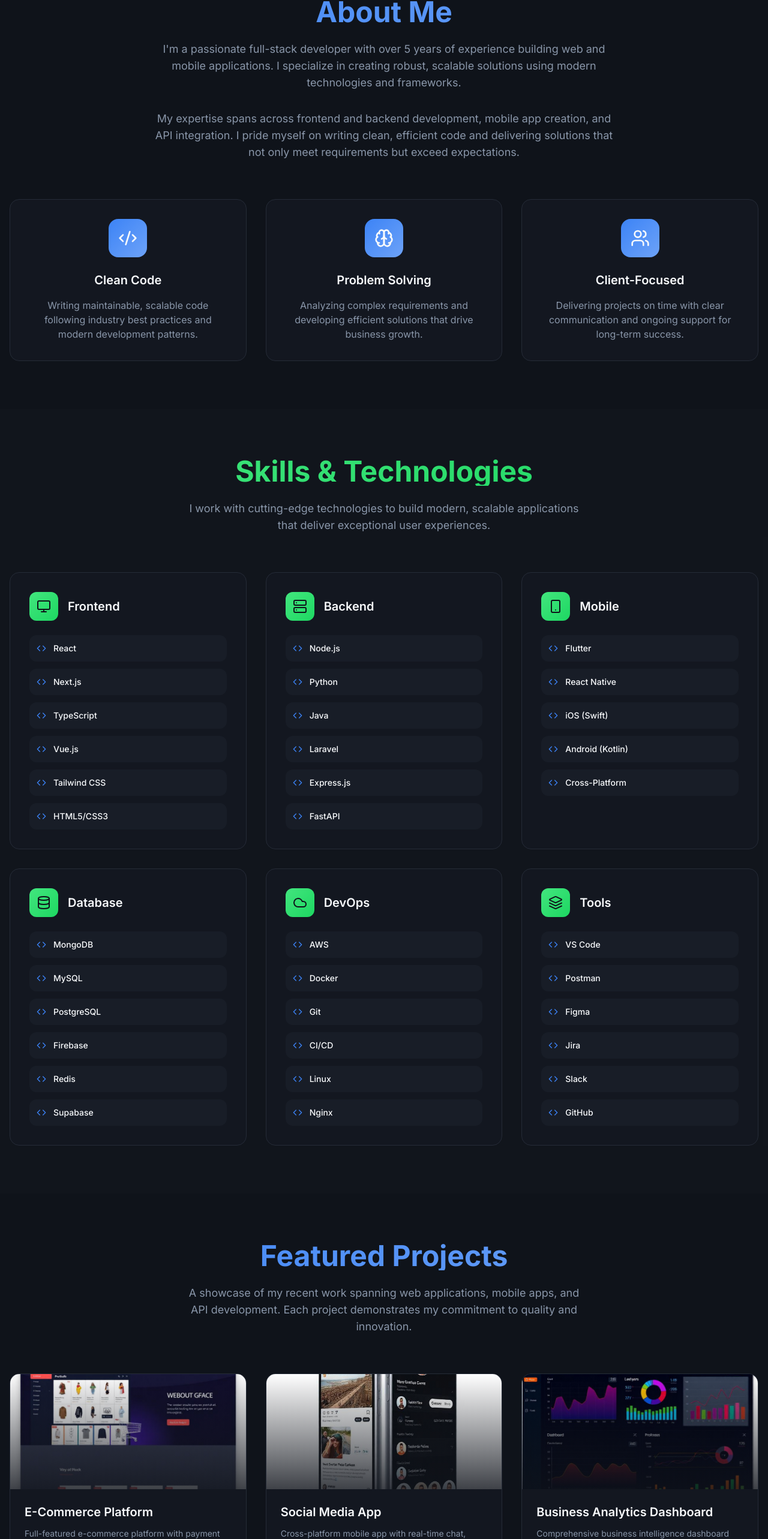
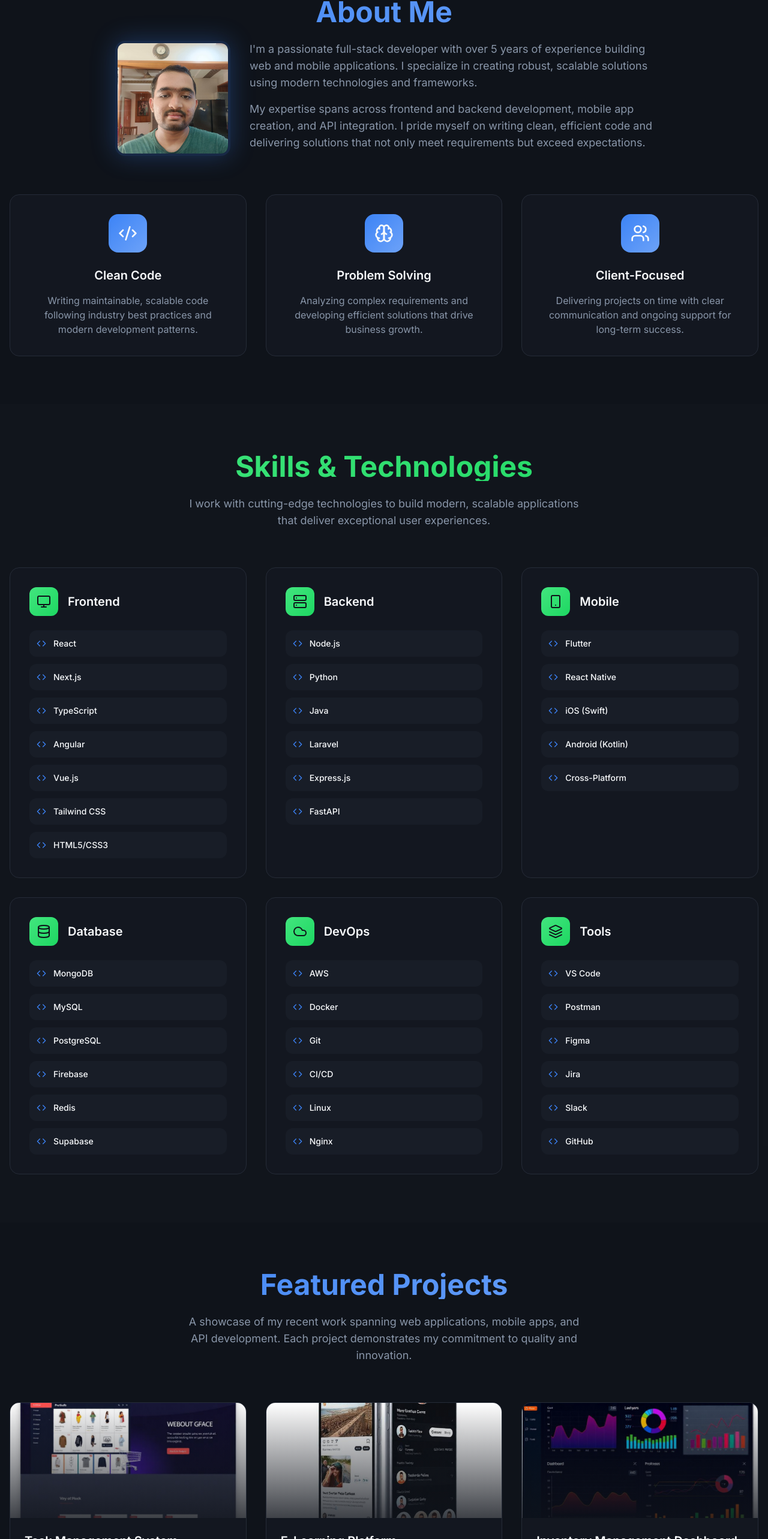
Before and after one commit to PatelMahir/mahirs-portfolio, a React (Vite) app: page / in a window 1280 px wide. Shown: the part 884-3450 px from the top of the page at 60% size. Built offline with nearby package versions, Linux system fonts and the light colour scheme; the HTML template or start-up script is replaced by a standard one.

Commit message:
Update portfolio with new content

```diff
--- a/src/components/About.tsx
+++ b/src/components/About.tsx
@@ -1,4 +1,5 @@
 import { Code2, Brain, Users } from "lucide-react";
+import mahirPhoto from "@/assets/mahir-photo.jpg";
 
 const About = () => {
   const features = [
@@ -26,8 +27,17 @@ const About = () => {
           <h2 className="text-4xl md:text-5xl font-bold mb-6 text-gradient-primary">
             About Me
           </h2>
-          <div className="max-w-3xl mx-auto">
-            <p className="text-lg text-muted-foreground mb-8">
+          <div className="max-w-4xl mx-auto">
+            <div className="flex flex-col lg:flex-row items-center lg:items-start gap-8 mb-8">
+              <div className="flex-shrink-0">
+                <img
+                  src={mahirPhoto}
+                  alt="Mahir Patel"
+                  className="w-48 h-48 rounded-2xl object-cover border-4 border-primary/20 shadow-glow"
+                />
+              </div>
+              <div className="flex-1 lg:text-left text-center">
+                <p className="text-lg text-muted-foreground mb-4">
                   I'm a passionate full-stack developer with over 5 years of experience building
                   web and mobile applications. I specialize in creating robust, scalable solutions
                   using modern technologies and frameworks.
@@ -37,6 +47,8 @@ const About = () => {
                   and API integration. I pride myself on writing clean, efficient code and delivering
                   solutions that not only meet requirements but exceed expectations.
                 </p>
+              </div>
+            </div>
           </div>
         </div>
 
--- a/src/components/Contact.tsx
+++ b/src/components/Contact.tsx
@@ -67,8 +67,8 @@ const Contact = () => {
     {
       icon: Github,
       label: "GitHub",
-      href: "https://github.com",
-      username: "@mahir"
+      href: "https://github.com/PatelMahir",
+      username: "@PatelMahir"
     },
     {
       icon: Mail,
--- a/src/components/Footer.tsx
+++ b/src/components/Footer.tsx
@@ -6,7 +6,7 @@ const Footer = () => {
   const socialLinks = [
     {
       icon: Github,
-      href: "https://github.com",
+      href: "https://github.com/PatelMahir",
       label: "GitHub"
     },
     {
--- a/src/components/Projects.tsx
+++ b/src/components/Projects.tsx
@@ -11,45 +11,51 @@ const Projects = () => {
   const projects = [
     {
       id: 1,
-      title: "E-Commerce Platform",
-      description: "Full-featured e-commerce platform with payment integration, inventory management, and admin dashboard. Built for scalability and performance.",
+      title: "Task Management System",
+      description: "A comprehensive task management application with real-time collaboration, project tracking, and team management features.",
       image: ecommerceImg,
-      tech: ["React", "Node.js", "MongoDB", "Stripe"]
+      tech: ["React", "Node.js", "MongoDB", "Socket.io"],
+      github: "https://github.com/PatelMahir/task-management-system"
     },
     {
       id: 2,
-      title: "Social Media App",
-      description: "Cross-platform mobile app with real-time chat, media sharing, and social features. Built with modern mobile development practices.",
+      title: "E-Learning Platform",
+      description: "Interactive e-learning platform with course management, video streaming, quizzes, and progress tracking for students and instructors.",
       image: socialImg,
-      tech: ["Flutter", "Firebase", "Dart", "FCM"]
+      tech: ["Angular", "Express.js", "MySQL", "JWT"],
+      github: "https://github.com/PatelMahir/e-learning-platform"
     },
     {
       id: 3,
-      title: "Business Analytics Dashboard",
-      description: "Comprehensive business intelligence dashboard with real-time data visualization, reporting, and user management systems.",
+      title: "Inventory Management Dashboard",
+      description: "Real-time inventory tracking system with analytics, supplier management, and automated stock alerts for businesses.",
       image: dashboardImg,
-      tech: ["Laravel", "MySQL", "Chart.js", "PHP"]
+      tech: ["Vue.js", "Laravel", "PostgreSQL", "Redis"],
+      github: "https://github.com/PatelMahir/inventory-management"
     },
     {
       id: 4,
-      title: "iOS Productivity App",
-      description: "Native iOS application for productivity and task management with offline support and iCloud synchronization.",
+      title: "Weather Forecast App",
+      description: "Cross-platform mobile weather application with location-based forecasts, weather alerts, and intuitive UI design.",
       image: iosImg,
-      tech: ["Swift", "Core Data", "CloudKit", "iOS"]
+      tech: ["Flutter", "Dart", "OpenWeather API", "SQLite"],
+      github: "https://github.com/PatelMahir/weather-forecast-app"
     },
     {
       id: 5,
-      title: "Cross-Platform Finance App",
-      description: "Multi-platform financial tracking application with secure authentication and real-time data synchronization.",
+      title: "Expense Tracker Mobile App",
+      description: "Personal finance management app with expense categorization, budget planning, and financial insights with offline support.",
       image: reactNativeImg,
-      tech: ["React Native", "TypeScript", "AWS", "Redux"]
+      tech: ["React Native", "TypeScript", "Realm DB", "Chart.js"],
+      github: "https://github.com/PatelMahir/expense-tracker-mobile"
     },
     {
       id: 6,
-      title: "RESTful API Service",
-      description: "Scalable REST API with comprehensive documentation, authentication, and third-party integrations for enterprise clients.",
+      title: "Blog Management API",
+      description: "RESTful API for blog management with user authentication, content moderation, and SEO optimization features.",
       image: apiImg,
-      tech: ["Python", "FastAPI", "PostgreSQL", "Docker"]
+      tech: ["Python", "Django", "PostgreSQL", "Celery"],
+      github: "https://github.com/PatelMahir/blog-management-api"
     }
   ];
 
@@ -82,7 +88,7 @@ const Projects = () => {
                 <h3 className="text-xl font-semibold mb-3">{project.title}</h3>
                 <p className="text-muted-foreground mb-4 text-sm">{project.description}</p>
 
-                <div className="flex flex-wrap gap-2 mb-6">
+                <div className="flex flex-wrap gap-2 mb-4">
                   {project.tech.map((tech, index) => (
                     <span
                       key={index}
@@ -92,6 +98,15 @@ const Projects = () => {
                     </span>
                   ))}
                 </div>
+
+                <a
+                  href={project.github}
+                  target="_blank"
+                  rel="noopener noreferrer"
+                  className="text-primary hover:text-primary-glow transition-colors text-sm font-medium"
+                >
+                  View on GitHub →
+                </a>
               </div>
             </div>
           ))}
--- a/src/components/Skills.tsx
+++ b/src/components/Skills.tsx
@@ -14,7 +14,7 @@ const Skills = () => {
     {
       title: "Frontend",
       icon: Monitor,
-      skills: ["React", "Next.js", "TypeScript", "Vue.js", "Tailwind CSS", "HTML5/CSS3"]
+      skills: ["React", "Next.js", "TypeScript", "Angular", "Vue.js", "Tailwind CSS", "HTML5/CSS3"]
     },
     {
       title: "Backend",
```
Also changed, not shown: src/assets/mahir-photo.jpg (added). Lines whose indentation alone changed are shown as unchanged.
